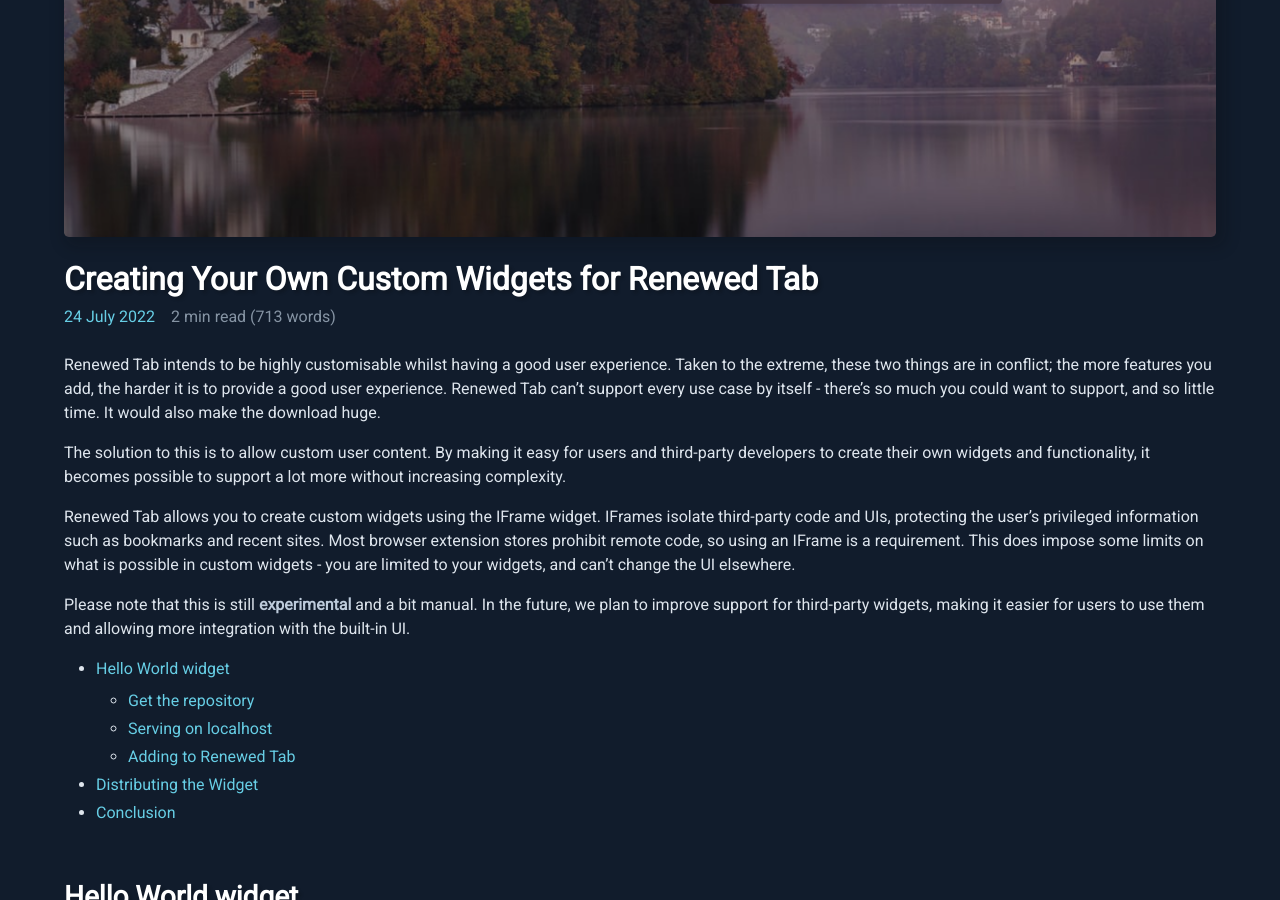
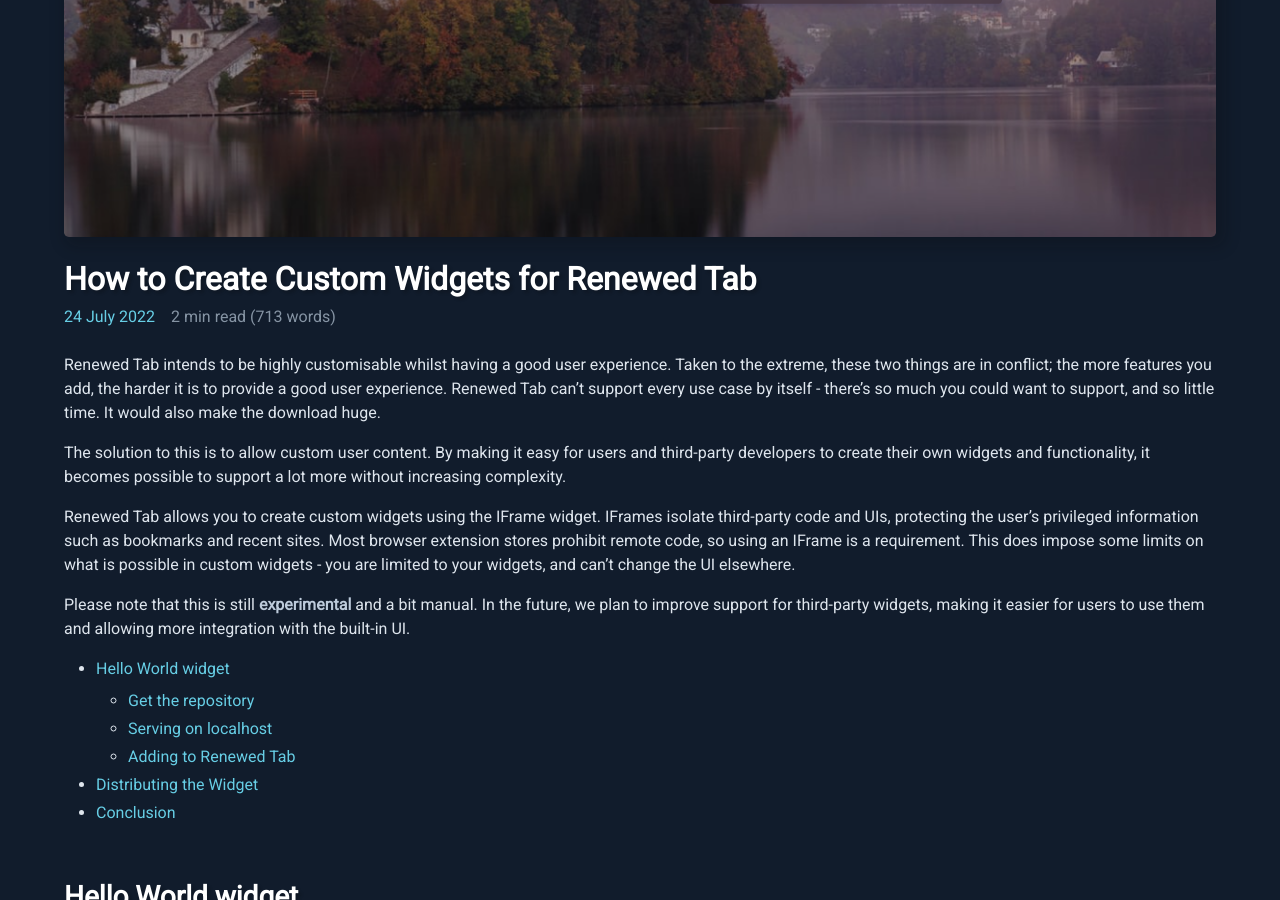
Before and after one commit to rubenwardy/renewedtab_website, a Jekyll site: the page built from _posts/2022-07-24-custom-widgets.md, in a window 1280 px wide and 900 px high, scrolled down 463 px. Built offline with Jekyll 4.4.1, drawn with Linux system fonts in a browser that asks for light colours.

Commit message:
Custom widgets: Change title

```diff
--- a/_posts/2022-07-24-custom-widgets.md
+++ b/_posts/2022-07-24-custom-widgets.md
@@ -1,5 +1,5 @@
 ---
-title: Creating Your Own Custom Widgets for Renewed Tab
+title: How to Create Custom Widgets for Renewed Tab
 author: rubenwardy
 layout: post
 description: >-
```
